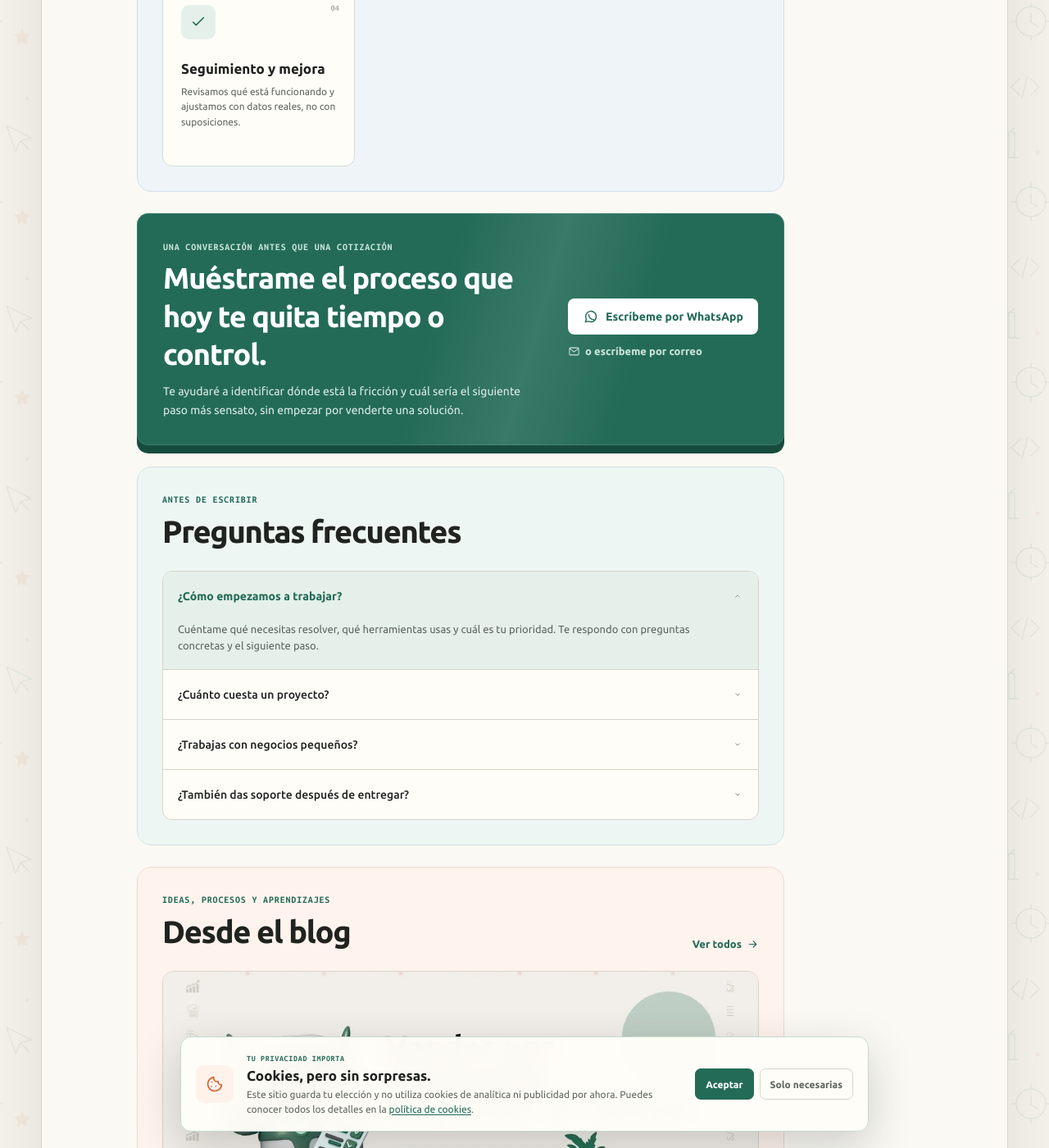
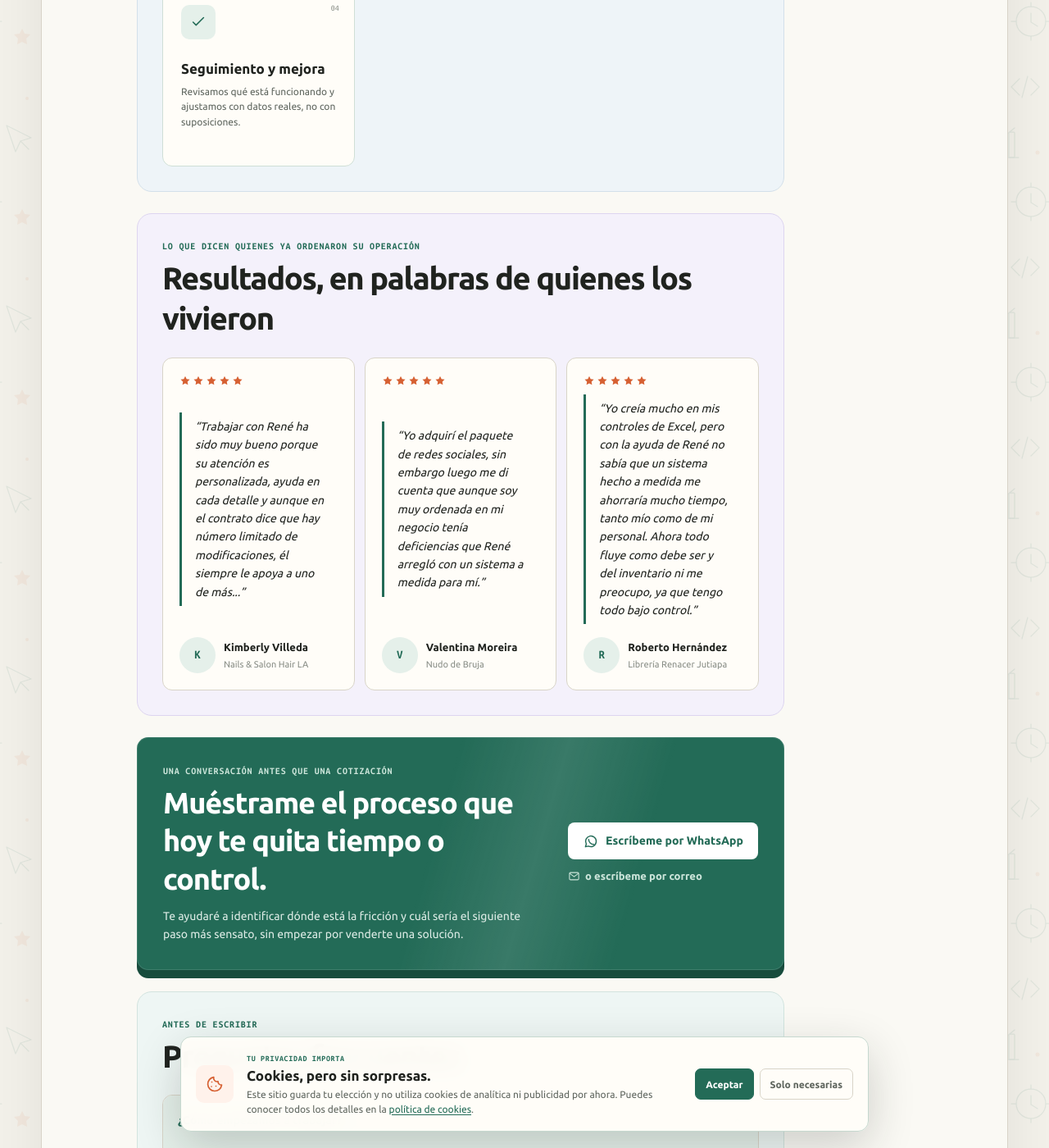
Before and after one commit to renedev0284-creator/rmdigitalnet, a Jekyll site: the page built from index.md, in a window 1280 px wide and 1400 px high, scrolled down 3006 px. Shown: the whole window at 82% size. Built offline with Jekyll 4.4.1, drawn with Linux system fonts in a browser that asks for light colours.

Commit message:
Agrega testimonios reales de clientes con calificación de estrellas
Cierra el tercer hueco de la revisión de la home: tres reseñas reales
(Nails & Salon Hair LA, Nudo de Bruja, Librería Renacer Jutiapa), las
tres con 5 estrellas. Suma un ícono de estrella y el render de
calificación en testimonials.html, con el campo "rating" documentado
como opcional para futuras reseñas.

Co-Authored-By: Claude Sonnet 5 <noreply@anthropic.com>

```diff
--- a/_data/testimonials.yml
+++ b/_data/testimonials.yml
@@ -7,6 +7,19 @@
 # - name: "Nombre completo"
 #   role: "Cargo · Nombre del negocio"
 #   quote: "Cita textual del cliente, en sus palabras."
+#   rating: 5  # opcional, 1-5, se muestra como estrellas
 #   avatar: "/assets/img/testimonials/archivo.webp"  # opcional, foto o logo cuadrado
 
-items: []
+items:
+  - name: "Kimberly Villeda"
+    role: "Nails & Salon Hair LA"
+    quote: "Trabajar con René ha sido muy bueno porque su atención es personalizada, ayuda en cada detalle y aunque en el contrato dice que hay número limitado de modificaciones, él siempre le apoya a uno de más..."
+    rating: 5
+  - name: "Valentina Moreira"
+    role: "Nudo de Bruja"
+    quote: "Yo adquirí el paquete de redes sociales, sin embargo luego me di cuenta que aunque soy muy ordenada en mi negocio tenía deficiencias que René arregló con un sistema a medida para mí."
+    rating: 5
+  - name: "Roberto Hernández"
+    role: "Librería Renacer Jutiapa"
+    quote: "Yo creía mucho en mis controles de Excel, pero con la ayuda de René no sabía que un sistema hecho a medida me ahorraría mucho tiempo, tanto mío como de mi personal. Ahora todo fluye como debe ser y del inventario ni me preocupo, ya que tengo todo bajo control."
+    rating: 5
--- a/_includes/icon.html
+++ b/_includes/icon.html
@@ -53,5 +53,7 @@
     <rect x="3" y="5" width="18" height="14" rx="2"/><path d="m4 7 8 6 8-6"/>
   {% when "phone" %}
     <path d="M5 4h3l2 5-2.5 1.5a11 11 0 0 0 5 5L14 13l5 2v3a2 2 0 0 1-2 2A16 16 0 0 1 3 6a2 2 0 0 1 2-2Z"/>
+  {% when "star" %}
+    <path d="m12 3 2.9 6 6.6.9-4.8 4.6 1.1 6.5L12 17.8 6.2 21l1.1-6.5L2.5 9.9l6.6-.9L12 3Z"/>
   {% endcase %}
 </svg>
--- a/_includes/testimonials.html
+++ b/_includes/testimonials.html
@@ -13,6 +13,13 @@
   <div class="testimonial-grid">
     {% for testimonial in site.data.testimonials.items %}
       <figure class="testimonial-card">
+        {% if testimonial.rating %}
+          <div class="testimonial-rating" aria-label="Calificación: {{ testimonial.rating }} de 5 estrellas">
+            {% for i in (1..5) %}
+              <span class="{% if i <= testimonial.rating %}is-filled{% endif %}">{% include icon.html name="star" size=14 %}</span>
+            {% endfor %}
+          </div>
+        {% endif %}
         <blockquote>
           <p>&ldquo;{{ testimonial.quote }}&rdquo;</p>
         </blockquote>
--- a/_sass/_components.scss
+++ b/_sass/_components.scss
@@ -182,6 +182,9 @@
   border-radius: 12px;
 }
 
+.testimonial-rating { display: flex; gap: 2px; margin-bottom: 10px; color: var(--border); }
+.testimonial-rating .icon { fill: currentColor; stroke: none; }
+.testimonial-rating .is-filled { color: var(--support); }
 .testimonial-card blockquote { margin: 0; }
 .testimonial-card blockquote p { margin: 0; color: var(--text-primary); font-size: 14px; line-height: 1.6; }
 .testimonial-card figcaption { display: flex; align-items: center; gap: 10px; margin-top: 16px; }
```
Also changed, not shown: assets/css/main.css.
